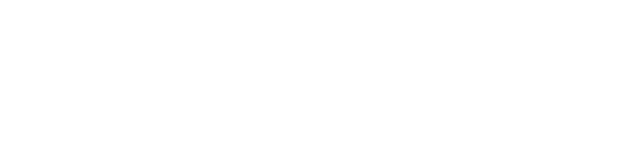
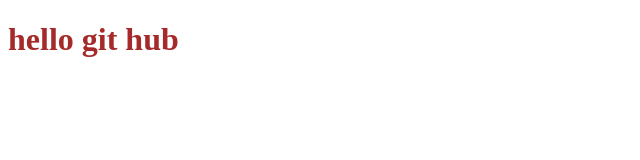
Before and after one commit to jonathn254/begin, a plain HTML site: page index.html in a window 1280 px wide. Shown: the whole page, without its empty margins (0-640 px from the left). Drawn offline with Linux system fonts and the light colour scheme.

Commit message:
second commit

```diff
--- a/css/styles.css
+++ b/css/styles.css
@@ -0,0 +1,3 @@
+.git{
+    color: brown;
+    }
--- a/index.html
+++ b/index.html
@@ -8,6 +8,6 @@
     <link rel="stylesheet" href="css/styles.css">
 </head>
 <body>
-
+    <h1 class="git">hello git hub</h1>
 </body>
 </html>
```
